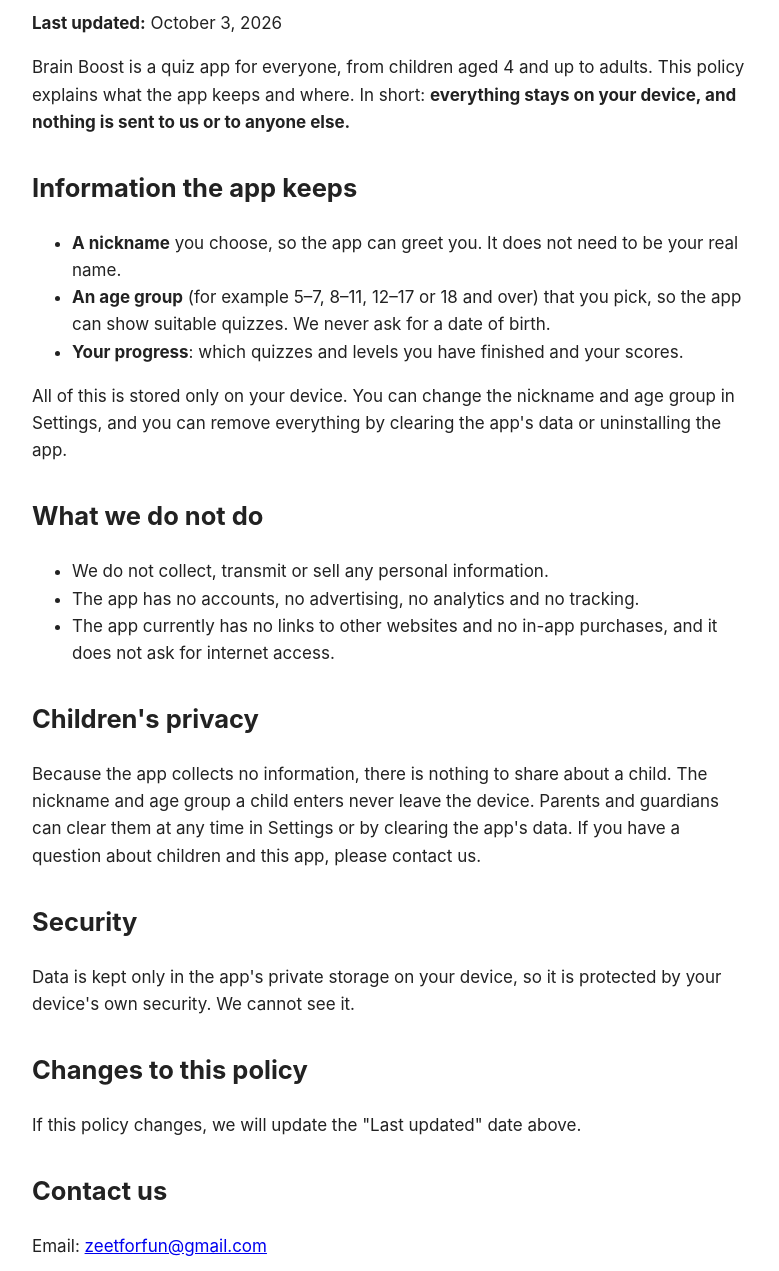
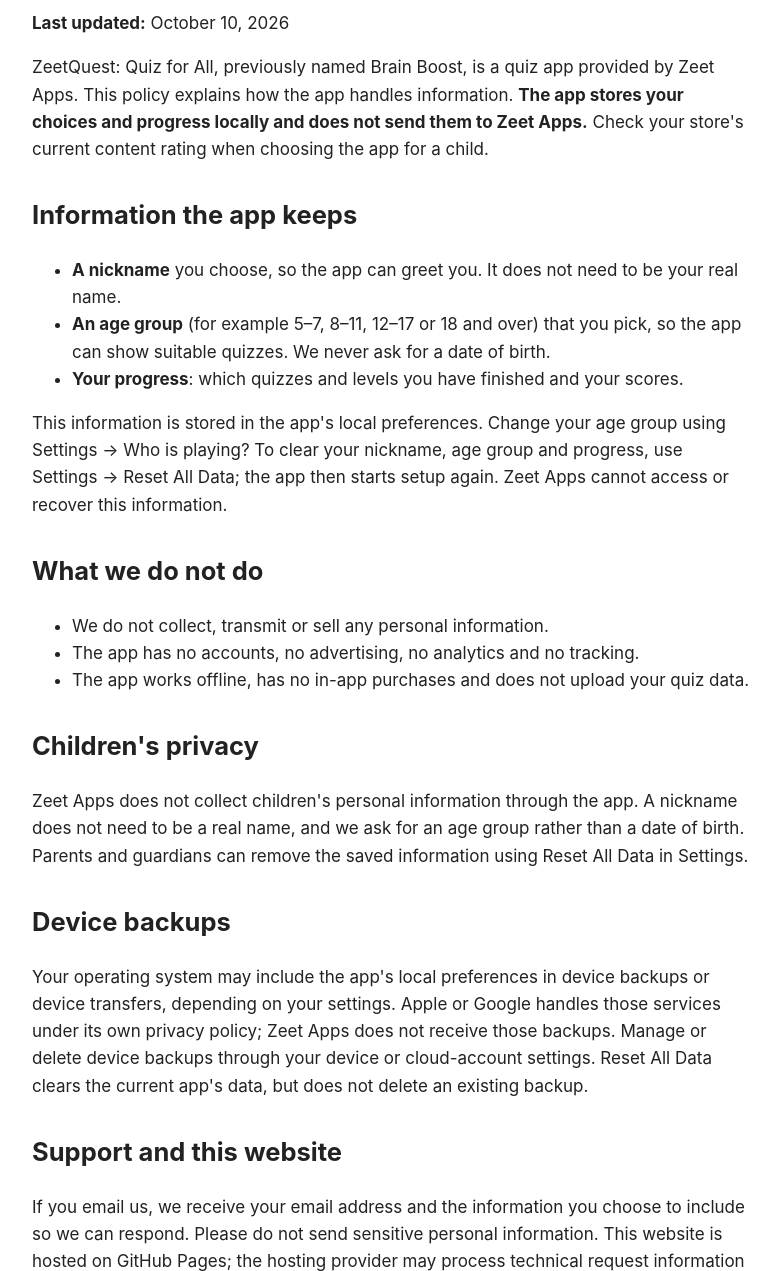
Before and after one commit to zeet-apps/ragafy, a plain HTML site: page kids-brain-boost/privacy/index.html in a window 1280 px wide. Shown: the part 102-1373 px from the top of the page, without its empty margins (248-1027 px from the left). Drawn offline with Linux system fonts and the light colour scheme.

Commit message:
ZeetQuest: home page and privacy policy

```diff
--- a/kids-brain-boost/privacy/index.html
+++ b/kids-brain-boost/privacy/index.html
@@ -3,7 +3,7 @@
 <head>
   <meta charset="UTF-8">
   <meta name="viewport" content="width=device-width, initial-scale=1">
-  <title>Privacy Policy – Brain Boost</title>
+  <title>Privacy Policy – ZeetQuest</title>
   <style>
     body { font: 17px/1.6 -apple-system, BlinkMacSystemFont, "Segoe UI", Roboto, sans-serif; max-width: 720px; margin: 0 auto; padding: 24px 16px 64px; color: #222; background: #fff; }
     @media (prefers-color-scheme: dark) { body { color: #e8e8e8; background: #161616; } a { color: #8ab4f8; } }
@@ -11,10 +11,10 @@
   </style>
 </head>
 <body>
-  <h1>Privacy Policy – Brain Boost</h1>
-  <p><strong>Last updated:</strong> October 3, 2026</p>
+  <h1>Privacy Policy – ZeetQuest</h1>
+  <p><strong>Last updated:</strong> October 10, 2026</p>
 
-  <p>Brain Boost is a quiz app for everyone, from children aged 4 and up to adults. This policy explains what the app keeps and where. In short: <strong>everything stays on your device, and nothing is sent to us or to anyone else.</strong></p>
+  <p>ZeetQuest: Quiz for All, previously named Brain Boost, is a quiz app provided by Zeet Apps. This policy explains how the app handles information. <strong>The app stores your choices and progress locally and does not send them to Zeet Apps.</strong> Check your store's current content rating when choosing the app for a child.</p>
 
   <h2>Information the app keeps</h2>
   <ul>
@@ -22,17 +22,23 @@
     <li><strong>An age group</strong> (for example 5–7, 8–11, 12–17 or 18 and over) that you pick, so the app can show suitable quizzes. We never ask for a date of birth.</li>
     <li><strong>Your progress</strong>: which quizzes and levels you have finished and your scores.</li>
   </ul>
-  <p>All of this is stored only on your device. You can change the nickname and age group in Settings, and you can remove everything by clearing the app's data or uninstalling the app.</p>
+  <p>This information is stored in the app's local preferences. Change your age group using Settings → Who is playing? To clear your nickname, age group and progress, use Settings → Reset All Data; the app then starts setup again. Zeet Apps cannot access or recover this information.</p>
 
   <h2>What we do not do</h2>
   <ul>
     <li>We do not collect, transmit or sell any personal information.</li>
     <li>The app has no accounts, no advertising, no analytics and no tracking.</li>
-    <li>The app currently has no links to other websites and no in-app purchases, and it does not ask for internet access.</li>
+    <li>The app works offline, has no in-app purchases and does not upload your quiz data.</li>
   </ul>
 
   <h2>Children's privacy</h2>
-  <p>Because the app collects no information, there is nothing to share about a child. The nickname and age group a child enters never leave the device. Parents and guardians can clear them at any time in Settings or by clearing the app's data. If you have a question about children and this app, please contact us.</p>
+  <p>Zeet Apps does not collect children's personal information through the app. A nickname does not need to be a real name, and we ask for an age group rather than a date of birth. Parents and guardians can remove the saved information using Reset All Data in Settings.</p>
+
+  <h2>Device backups</h2>
+  <p>Your operating system may include the app's local preferences in device backups or device transfers, depending on your settings. Apple or Google handles those services under its own privacy policy; Zeet Apps does not receive those backups. Manage or delete device backups through your device or cloud-account settings. Reset All Data clears the current app's data, but does not delete an existing backup.</p>
+
+  <h2>Support and this website</h2>
+  <p>If you email us, we receive your email address and the information you choose to include so we can respond. Please do not send sensitive personal information. This website is hosted on GitHub Pages; the hosting provider may process technical request information under <a href="https://docs.github.com/en/site-policy/privacy-policies/github-general-privacy-statement">GitHub's privacy statement</a>. This is separate from the offline quiz app.</p>
 
   <h2>Security</h2>
   <p>Data is kept only in the app's private storage on your device, so it is protected by your device's own security. We cannot see it.</p>
```
Also changed, not shown: index.html (+1 -1 lines), kids-brain-boost/index.html (+7 -7 lines).
